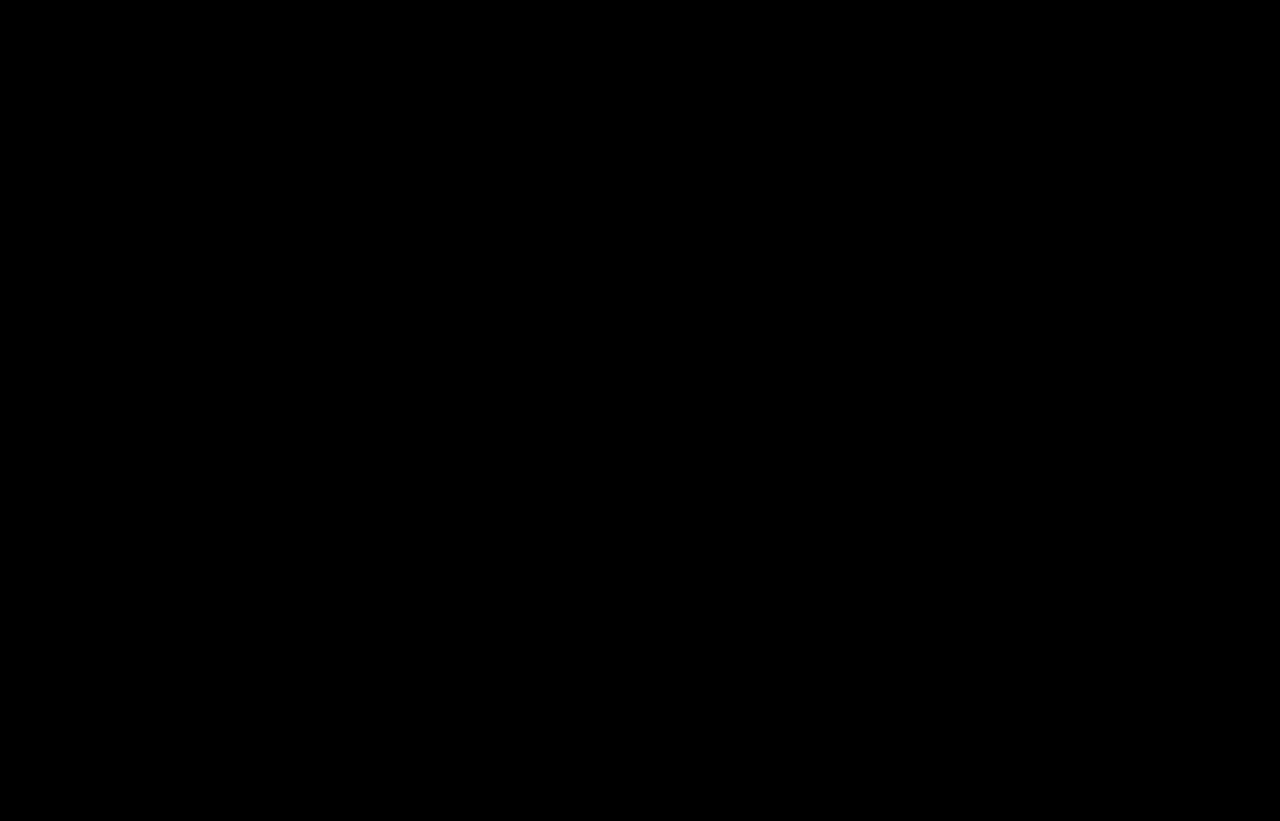
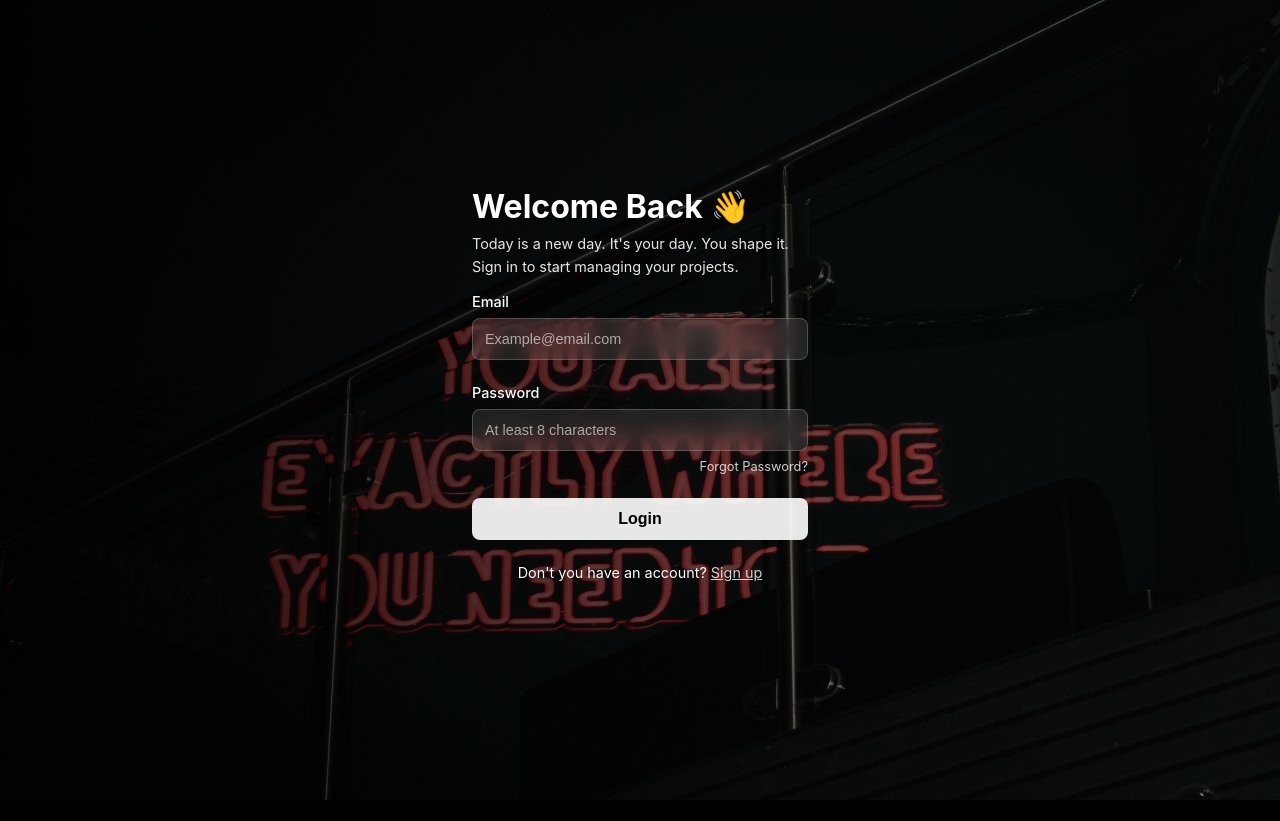
Before and after one commit to Vinneys/CercinoAB, a SvelteKit app: page /login in a window 1280 px wide. Before the commit this address had no page. After the commit the page ends 800 px from the top, so only its background shows below. Built offline with nearby package versions, Linux system fonts and the light colour scheme.

Commit message:
Ground css and flow works.

```diff
--- a/src/routes/+page.svelte
+++ b/src/routes/+page.svelte
@@ -1,6 +1,10 @@
 <script>
 	import LoginImage from '$lib/assets/Login.jpg';
 	import { goto } from '$app/navigation';
+
+	function goToLogin() {
+		goto('/login');
+	}
 
 	function goToFeed() {
 		goto('/feed');
@@ -17,7 +21,7 @@
 		<p class="subtitle">A world of unforgettable nights, unstoppable energy, and the pulse of youth culture at its peak</p>
 
 		<div class="button-group">
-			<button class="btn-secondary" type="button" on:click={goToFeed}>Sign In</button>
+			<button class="btn-secondary" type="button" on:click={goToLogin}>Sign In</button>
 			<button class="btn-primary" type="button" on:click={goToFeed}>Join Us</button>
 		</div>
 	</div>
--- /dev/null
+++ b/src/routes/login/+page.svelte
@@ -0,0 +1,216 @@
+<script>
+	import LoginImage from '$lib/assets/Login.jpg';
+	import { goto } from '$app/navigation';
+
+	let email = '';
+	let password = '';
+
+	function goToFeed() {
+		goto('/feed');
+	}
+</script>
+
+<svelte:head>
+	<title>Cercino Events - Welcome Back</title>
+</svelte:head>
+
+<div class="hero" style="background-image: url({LoginImage})">
+	<div class="hero-content">
+		<div class="login-container">
+			<h1 class="welcome-title">Welcome Back 👋</h1>
+			<p class="welcome-subtitle">Today is a new day. It's your day. You shape it.</p>
+			<p class="welcome-subtitle">Sign in to start managing your projects.</p>
+
+			<form class="login-form" on:submit|preventDefault={goToFeed}>
+				<div class="form-group">
+					<label for="email" class="form-label">Email</label>
+					<input
+						type="email"
+						id="email"
+						class="form-input"
+						placeholder="Example@email.com"
+						bind:value={email}
+						required
+					/>
+				</div>
+
+				<div class="form-group">
+					<label for="password" class="form-label">Password</label>
+					<input
+						type="password"
+						id="password"
+						class="form-input"
+						placeholder="At least 8 characters"
+						bind:value={password}
+						required
+					/>
+					<a href="#" class="forgot-password">Forgot Password?</a>
+				</div>
+
+				<button type="submit" class="login-btn">Login</button>
+			</form>
+
+			<p class="signup-text">Don't you have an account? <a href="#" class="signup-link">Sign up</a></p>
+		</div>
+	</div>
+</div>
+
+<style>
+	.hero {
+		min-height: 100vh;
+		background-size: cover;
+		background-position: center;
+		background-repeat: no-repeat;
+		position: relative;
+		display: flex;
+		align-items: center;
+		justify-content: center;
+		padding: 2rem;
+	}
+
+	.hero::before {
+		content: '';
+		position: absolute;
+		top: 0;
+		left: 0;
+		right: 0;
+		bottom: 0;
+		background: linear-gradient(to right, rgba(0, 0, 0, 0.85) 0%, rgba(0, 0, 0, 0.45) 100%);
+		z-index: 1;
+	}
+
+	.hero-content {
+		position: relative;
+		z-index: 2;
+		width: 100%;
+		max-width: 400px;
+		text-align: left;
+	}
+
+	.login-container {
+		background: rgb(255 255 255 / 0%);
+		padding: 2rem;
+		border-radius: 12px;
+	}
+
+	.welcome-title {
+		font-size: 2rem;
+		font-weight: bold;
+		color: white;
+		margin: 0 0 0.5rem 0;
+	}
+
+	.welcome-subtitle {
+		font-size: 0.9rem;
+		color: white;
+		margin: 0 0 0.2rem 0;
+		line-height: 1.4;
+		opacity: 0.9;
+	}
+
+	.welcome-subtitle:last-of-type {
+		margin-bottom: 3.5rem;
+	}
+
+	.login-form {
+		margin-bottom: 1.5rem;
+	}
+
+	.form-group {
+		margin-bottom: 1.5rem;
+		margin-top: 1rem;
+	}
+
+	.form-label {
+		display: block;
+		color: white;
+		font-size: 0.9rem;
+		font-weight: 500;
+		margin-bottom: 0.5rem;
+	}
+
+	.form-input {
+		width: 100%;
+		padding: 0.75rem;
+		border: 1px solid rgba(255, 255, 255, 0.2);
+		border-radius: 8px;
+		background: rgba(255, 255, 255, 0.1);
+		color: white;
+		font-size: 0.9rem;
+		box-sizing: border-box;
+		backdrop-filter: blur(10px);
+	}
+
+	.form-input::placeholder {
+		color: rgba(255, 255, 255, 0.6);
+	}
+
+	.form-input:focus {
+		outline: none;
+		border-color: rgba(255, 255, 255, 0.4);
+		background: rgba(255, 255, 255, 0.15);
+	}
+
+	.forgot-password {
+		display: block;
+		text-align: right;
+		color: white;
+		font-size: 0.8rem;
+		text-decoration: none;
+		margin-top: 0.5rem;
+		opacity: 0.8;
+	}
+
+	.forgot-password:hover {
+		opacity: 1;
+	}
+
+	.login-btn {
+		width: 100%;
+		padding: 0.75rem;
+		background: rgba(255, 255, 255, 0.9);
+		color: #000;
+		border: none;
+		border-radius: 8px;
+		font-size: 1rem;
+		font-weight: bold;
+		cursor: pointer;
+		transition: background 0.2s;
+	}
+
+	.login-btn:hover {
+		background: rgba(255, 255, 255, 1);
+	}
+
+	.signup-text {
+		text-align: center;
+		color: white;
+		font-size: 0.9rem;
+		margin: 0 0 2rem 0;
+	}
+
+	.signup-link {
+		color: white;
+		text-decoration: underline;
+		opacity: 0.8;
+	}
+
+	.signup-link:hover {
+		opacity: 1;
+	}
+
+
+	@media (max-width: 768px) {
+		.hero {
+			padding: 1rem;
+		}
+
+		.login-container {
+			padding: 1.5rem;
+		}
+
+		.welcome-title {
+			font-size: 1.5rem;
+		}
+	}
+</style>
```
Also changed, not shown: src/routes/feed/+page.svelte (+8 -1 lines).
